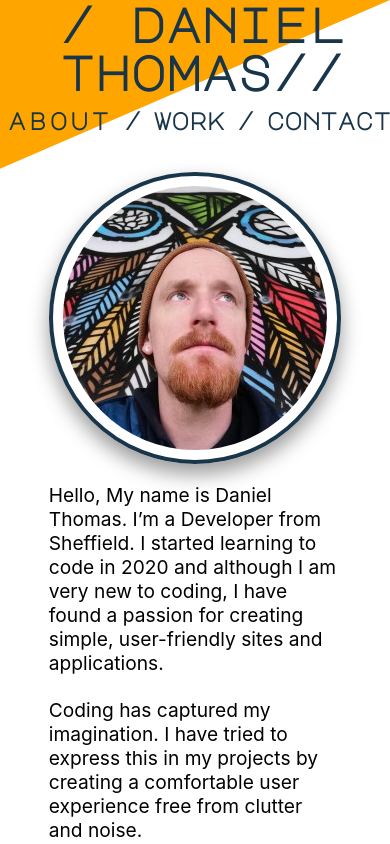
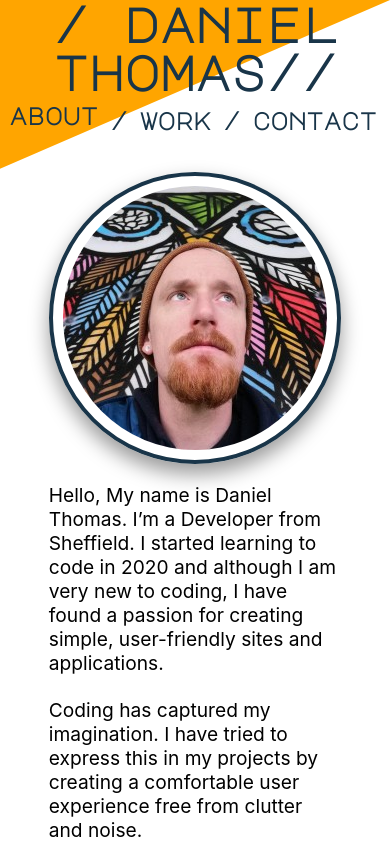
Before and after one commit to deltadesign/port3, a plain HTML site: page index.html in a window 390 px wide. In both pictures the pointer is over the link "about". Shown: the top 844 px of the page. Drawn offline with nearby package versions, Linux system fonts and the light colour scheme.

Commit message:
style changes - responsiveness

```diff
--- a/style.css
+++ b/style.css
@@ -54,6 +54,7 @@ header {
 
 nav {
   width: fit-content;
+  max-width: 100vw;
   display: flex;
   align-items: flex-end;
   position: relative;
@@ -71,8 +72,7 @@ nav a , nav p {
 }
 
 nav a:hover {
-  /* transform: translate(0px, -5px); */
-  letter-spacing: 0.125em;
+  transform: translate(0px, -5px);
 }
 
 /* SECTIONS */
```
